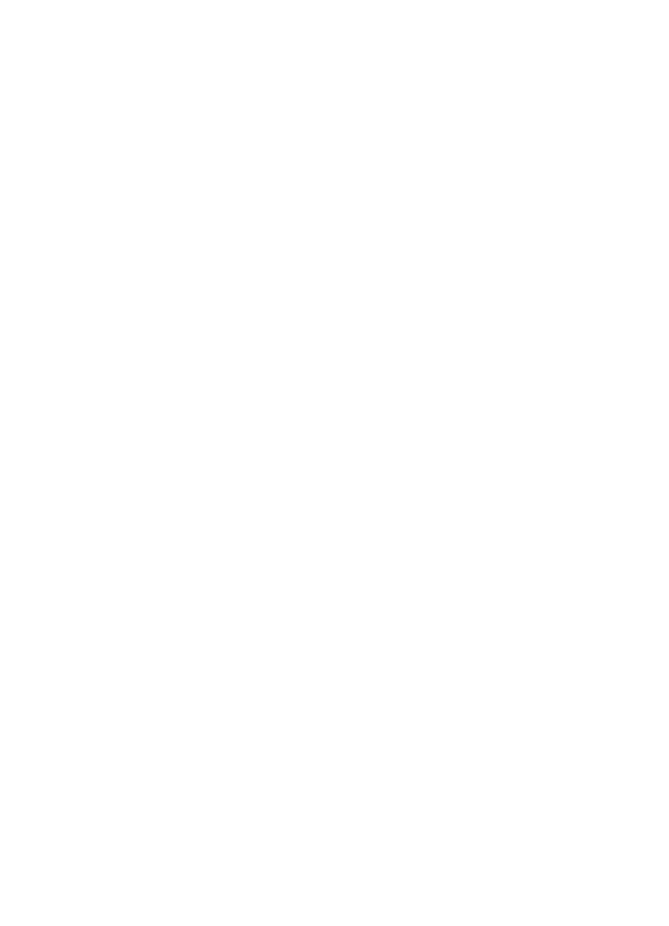
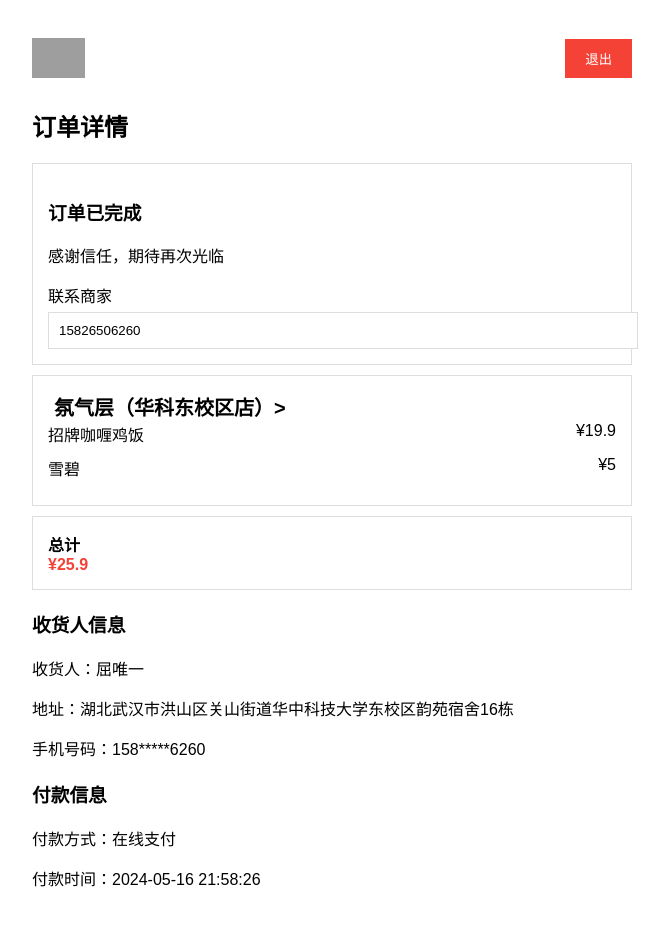
Before and after one commit to yusakinasa/Eleme004, a Vue app in the folder eleme-frontend/: page /order-details in a window 1280 px wide. Before the commit this address had no page. Shown: the top 926 px of the page, without its empty margins (308-977 px from the left). Before the commit the page ends 800 px from the top, so only its background shows below. Built offline with nearby package versions, Linux system fonts and the light colour scheme; grey boxes are pictures that could not be loaded.

Commit message:
增加订单详细信息页面

```diff
--- a/eleme-frontend/src/router/index.js
+++ b/eleme-frontend/src/router/index.js
@@ -4,7 +4,8 @@
 import OrderConfirm from '../views/OrderConfirm.vue'
 import Log from '../views/Log.vue'
 import ShopSelection from '../views/ShopSelection.vue'
-import MenuSelection from "../views/MenuSelection.vue";
+import MenuSelection from '../views/MenuSelection.vue'
+import OrderDetails from '../views/OrderDetails.vue';
 
 
 const routes = [
@@ -27,6 +28,11 @@
         path: '/menu-selection',
         name: 'MenuSelection',
         component: MenuSelection
+    },
+    {
+        path: '/order-details',
+        name: 'OrderDetails',
+        component: OrderDetails
     }
 ]
 
--- /dev/null
+++ b/eleme-frontend/src/views/OrderDetails.vue
@@ -0,0 +1,122 @@
+<template>
+  <div id="app" class="order-page">
+    <header>
+      <img src="eleme-logo.png" alt="Eleme Logo" class="logo" />
+      <button class="logout-btn">退出</button>
+    </header>
+    <section class="order-details">
+      <h2>订单详情</h2>
+      <div class="order-summary">
+        <h3>订单已完成</h3>
+        <p>感谢信任，期待再次光临</p>
+        <div class="contact-info">
+          <label>联系商家</label>
+          <input type="text" value="15826506260" readonly />
+        </div>
+      </div>
+      <div class="order-items">
+        <button class="shop-redirect-btn">氛气层（华科东校区店）></button>
+        <div class="item">
+          <span class="item-name">招牌咖喱鸡饭</span>
+          <span class="item-price">¥19.9</span>
+        </div>
+        <div class="item">
+          <span class="item-name">雪碧</span>
+          <span class="item-price">¥5</span>
+        </div>
+      </div>
+      <div class="order-summary-total">
+        <div class="total-label">总计</div>
+        <div class="total-price">¥25.9</div>
+      </div>
+    </section>
+    <section class="shipping-info">
+      <h3>收货人信息</h3>
+      <p>收货人：屈唯一</p>
+      <p>地址：湖北武汉市洪山区关山街道华中科技大学东校区韵苑宿舍16栋</p>
+      <p>手机号码：158*****6260</p>
+    </section>
+    <section class="payment-info">
+      <h3>付款信息</h3>
+      <p>付款方式：在线支付</p>
+      <p>付款时间：2024-05-16 21:58:26</p>
+    </section>
+  </div>
+</template>
+
+<script>
+export default {
+  name: 'App'
+};
+</script>
+
+<style scoped>
+.order-page {
+  font-family: Arial, sans-serif;
+  max-width: 600px;
+  margin: 0 auto;
+  padding: 20px;
+}
+
+header {
+  display: flex;
+  justify-content: space-between;
+  align-items: center;
+  padding: 10px 0;
+}
+
+.logo {
+  height: 40px;
+}
+
+.logout-btn {
+  background-color: #f44336;
+  color: white;
+  border: none;
+  padding: 10px 20px;
+  cursor: pointer;
+}
+
+.shop-redirect-btn {
+  background :white;
+  border: none;
+  cursor: pointer;
+  font-size: 20px;
+  font-weight: bold;
+}
+
+.order-details, .shipping-info, .payment-info {
+  margin: 20px 0;
+}
+
+.order-summary, .order-items, .order-summary-total {
+  border: 1px solid #ddd;
+  padding: 15px;
+  margin: 10px 0;
+}
+
+.contact-info label {
+  display: block;
+  margin-bottom: 5px;
+}
+
+.contact-info input {
+  width: 100%;
+  padding: 10px;
+  border: 1px solid #ddd;
+}
+
+.item {
+  display: flex;
+  justify-content: space-between;
+  margin-bottom: 10px;
+}
+
+.total-label, .total-price {
+  font-weight: bold;
+}
+
+.total-price {
+  color: #f44336;
+}
+</style>
```
